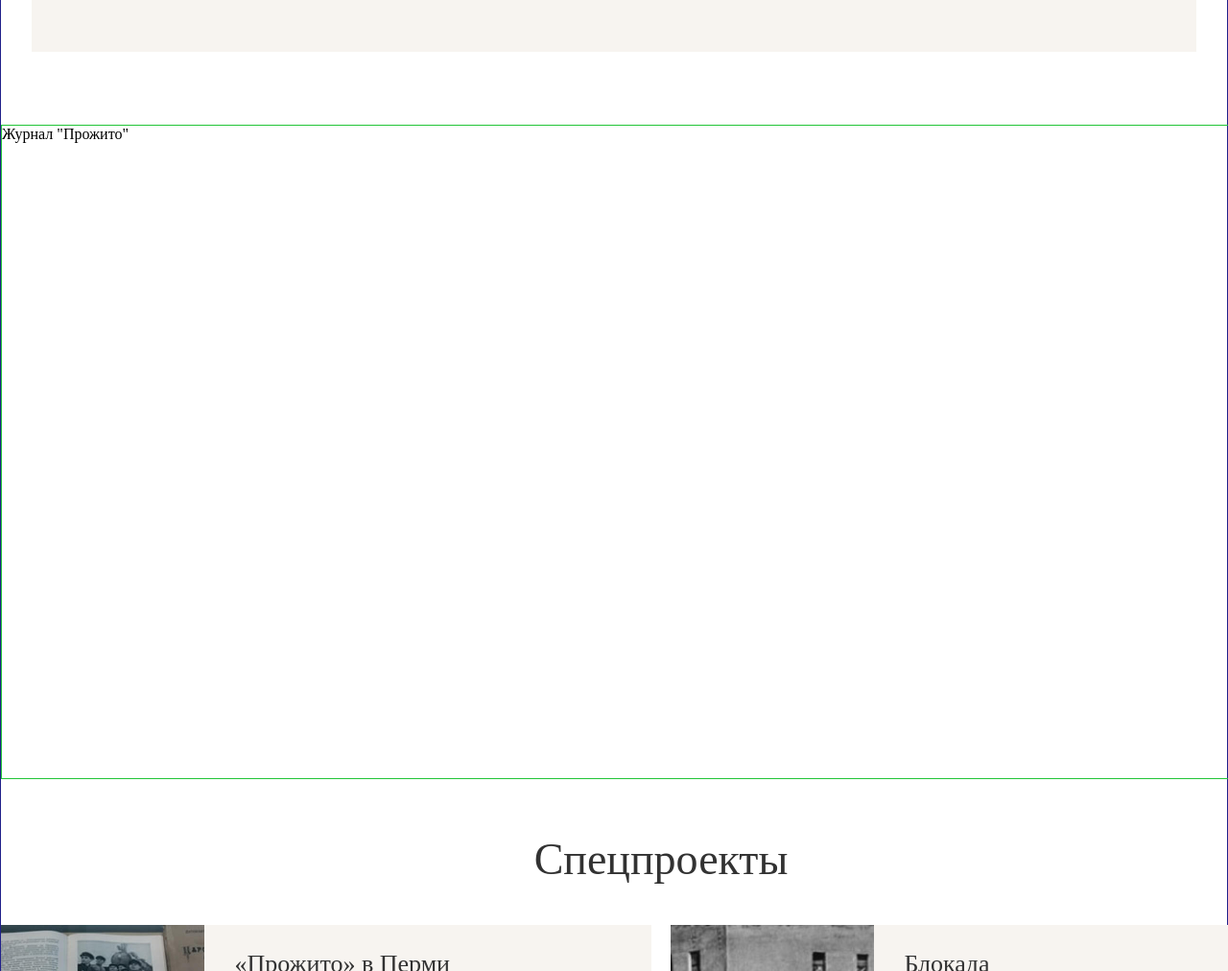
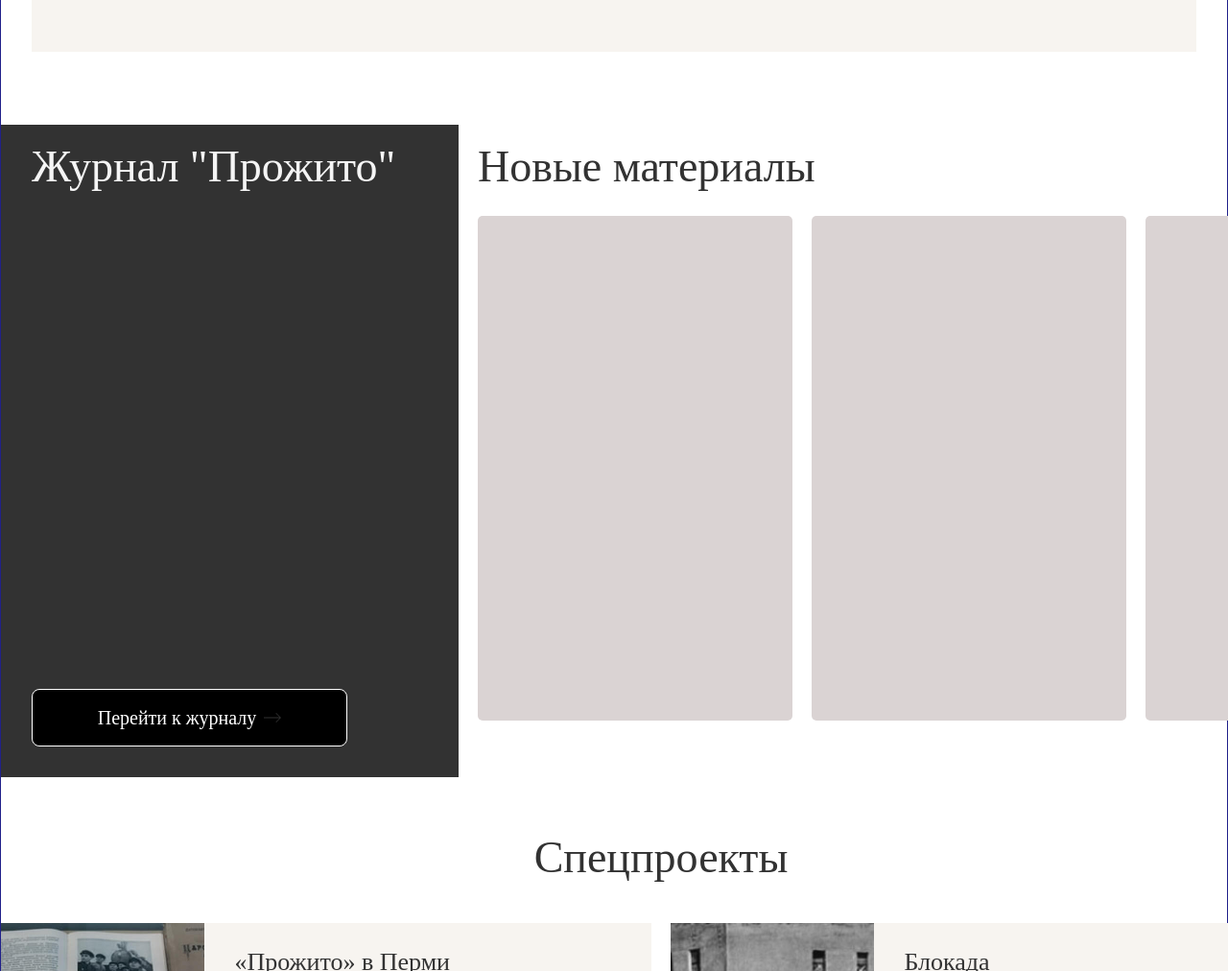
Before and after one commit to JustSimon01/Prozito, a plain HTML site: page index.html in a window 1280 px wide. Shown: the part 3080-4092 px from the top of the page at 96% size. Drawn offline with Linux system fonts and the light colour scheme; files whose address does not match are found by name.

Commit message:
media_beta-ver

```diff
--- /dev/null
+++ b/blocks/media/__content-buttons/media__content-buttons.css
@@ -0,0 +1,12 @@
+.media__content-buttons{
+    grid-area: buttons;
+    display: flex;
+    flex-direction: row;
+    box-sizing: border-box;
+    justify-content: flex-end;
+    align-items: center;
+    padding: 16px 32px 0 0;
+    height: 100%;
+    gap: 12px;
+    height: 100%;
+}
--- /dev/null
+++ b/blocks/media/__content-cards/media__content-cards.css
@@ -0,0 +1,23 @@
+.media__content-cards{
+    grid-area: cards;
+    margin: 24px 0 0 20px;
+    display: grid;
+    grid-auto-flow: column;
+    overflow-x: scroll;
+    gap: 20px;
+    max-height: 573px;
+    height: 100%;
+}
+
+.media__content-cards::-webkit-scrollbar {
+    height: 4px;
+  }
+
+  .media__content-cards::-webkit-scrollbar-track {
+    background: #E7E4DE;
+    width: 90%;
+  }
+
+  .media__content-cards::-webkit-scrollbar-thumb {
+    background: #323232;
+  }
--- /dev/null
+++ b/blocks/media/__content-header/media__content-header.css
@@ -0,0 +1,15 @@
+.media__content-header{
+grid-area: header;
+display: flex;
+align-items: center;
+padding:16px 0 0 20px;
+margin: 0;
+box-sizing: border-box;
+
+font-family: 'WF';
+font-style: normal;
+font-weight: 400;
+font-size: 46px;
+line-height: 120%;
+color: #323232;
+}
--- /dev/null
+++ b/blocks/media/__title-block/media__title-block.css
@@ -0,0 +1,14 @@
+.media__title-block{
+grid-area: title;
+display: flex;
+flex-direction: column;
+justify-content: space-between;
+align-items: flex-start;
+box-sizing: border-box;
+padding: 16px 32px 32px;
+max-width: 477px;
+width: 100%;
+height: 680px;
+background-color: #323232;
+
+}
--- /dev/null
+++ b/blocks/media/__title-header/media__title-header.css
@@ -0,0 +1,9 @@
+.media__title-header{
+margin: 0;
+font-family: 'WF';
+font-style: normal;
+font-weight: 400;
+font-size: 46px;
+line-height: 120%;
+color: #F5F5F5;
+}
--- /dev/null
+++ b/blocks/media/dummy-button.css
@@ -0,0 +1,5 @@
+.dummy-button{
+    width: 36px;
+    height: 36px;
+    border-radius: 36px;
+}
--- /dev/null
+++ b/blocks/media/dummy-card.css
@@ -0,0 +1,6 @@
+.dummy-card{
+    width: 328px;
+    height: 526px;
+    background-color: rgb(218, 211, 211);
+    border-radius: 5px;
+}
--- a/blocks/media/media.css
+++ b/blocks/media/media.css
@@ -1,7 +1,9 @@
 .media{
-    height: 680px;
-    width: 1521px;
-    border: rgb(34, 197, 56) solid 1px;
-    margin-left: 0;
     margin-top: 76px;
+    display: grid;
+    grid-template-columns: 477px 827px 136px;
+    grid-template-rows: 71px 609px;
+    grid-template-areas:
+    "title header buttons"
+    "title cards cards";
 }
--- a/index.html
+++ b/index.html
@@ -137,7 +137,33 @@
             </div>
          </div>
       </section>
-      <section class="media">Журнал "Прожито"</section>
+
+      <section class="media">
+         <div class="media__title-block">
+            <h2 class="media__title-header">Журнал "Прожито"</h2>
+            <button class="button-rectangle button-rectangle_color_black">
+              Перейти к журналу
+              <img class="button-rectangle__arrow" src="images/buttons/arrow-right.svg">
+            </button>
+         </div>
+
+
+             <h3 class="media__content-header">Новые материалы</h3>
+             <div class="media__content-buttons">
+               <button class="dummy-button"></button>
+               <button class="dummy-button"></button>
+             </div>
+
+
+            <div class="media__content-cards">
+              <div class="dummy-card"></div>
+              <div class="dummy-card"></div>
+             <div class="dummy-card"></div>
+             <div class="dummy-card"></div>
+             <div class="dummy-card"></div>
+            </div>
+
+      </section>
 
       <section class="special-projects">
          <h2 class="special-projects__title">Спецпроекты</h2>
--- a/pages/main-page-style-sheet.css
+++ b/pages/main-page-style-sheet.css
@@ -33,6 +33,16 @@
 @import url(../blocks/search-banner/__buttons/search-banner__buttons.css);
 
 @import url(../blocks/media/media.css);
+@import url(../blocks/media/__content-buttons/media__content-buttons.css);
+@import url(../blocks/media/__content-cards/media__content-cards.css);
+@import url(../blocks/media/__content-header/media__content-header.css);
+@import url(../blocks/media/__title-block/media__title-block.css);
+@import url(../blocks/media/__title-header/media__title-header.css);
+
+
+/*карточка-пустышка и кнопка-пустышка, удаляем импорт и блок после добавления карточки и кнопки*/
+@import url(../blocks/media/dummy-card.css);
+@import url(../blocks/media/dummy-button.css);
 
 @import url(../blocks/special-projects/special-projects.css);
 @import url(../blocks/special-projects/__title/special-projects__title.css);
```
